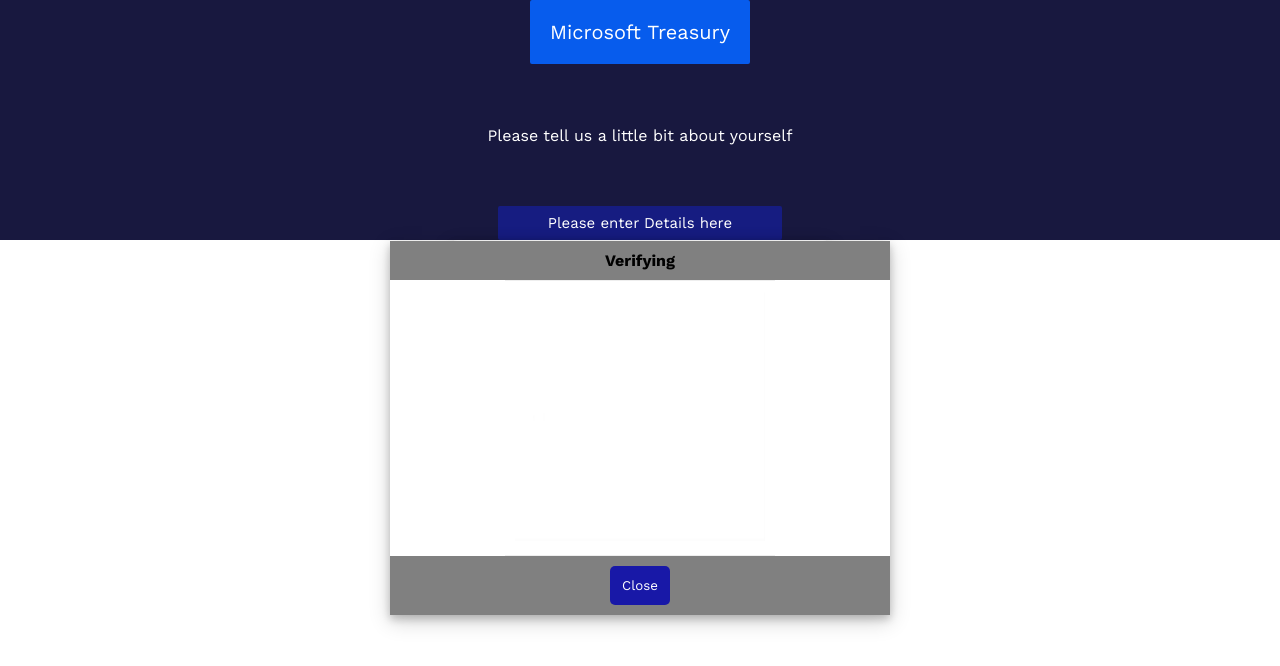
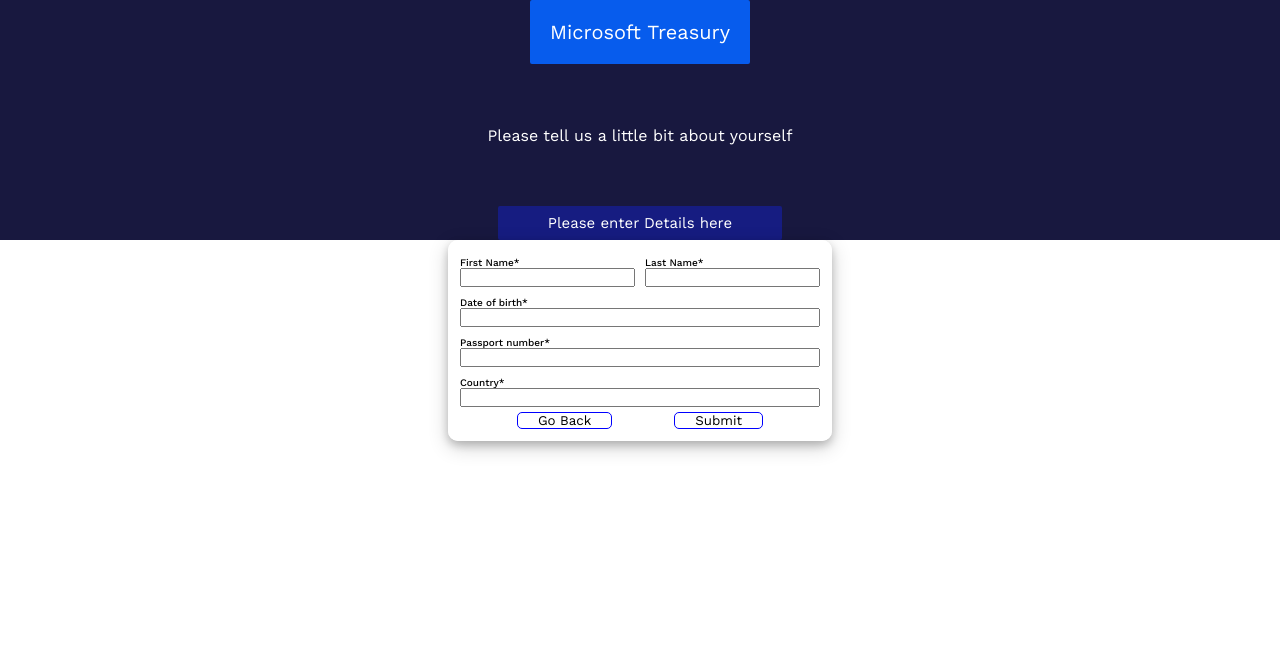
Before and after one commit to sisodev/msft-wallet, a Next.js app: page /issuer in a window 1280 px wide. Shown: the top 666 px of the page. Built offline with nearby package versions, Linux system fonts and the light colour scheme.

Commit message:
issuance response polling test 1

```diff
--- a/components/IssuerForm.jsx
+++ b/components/IssuerForm.jsx
@@ -10,7 +10,7 @@ export default function IssuerForm() {
 
     const [claims, setClaims] = useState(null)
     const [issuanceResponse, setIssuanceResponse] = useState(null)
-    const [show,setShow] = useState(true)
+    const [show,setShow] = useState(false)
     const [modalMessage, setModalMessage] = useState("Verifying")
 
     const changeHandler = (e) => {
@@ -24,7 +24,7 @@ export default function IssuerForm() {
     const modalCloseHandler = () => {
         // setShow(false)
         //console.log(JSON.stringify(issuanceResponse))
-        const issuanceResponse = {"requestId":"13b8891f-3811-4d3e-8d78-7ccc9f340209","url":"openid-vc://?request_uri=https://beta.did.msidentity.com/v1.0/tenants/fe83c546-e3ca-4d22-9fbf-10cb709424b1/verifiableCredentials/issuanceRequests/13b8891f-3811-4d3e-8d78-7ccc9f340209","expiry":1669264671,"pin":"1655"}
+        //const issuanceResponse = {"requestId":"13b8891f-3811-4d3e-8d78-7ccc9f340209","url":"openid-vc://?request_uri=https://beta.did.msidentity.com/v1.0/tenants/fe83c546-e3ca-4d22-9fbf-10cb709424b1/verifiableCredentials/issuanceRequests/13b8891f-3811-4d3e-8d78-7ccc9f340209","expiry":1669264671,"pin":"1655"}
         console.log("navigating...")
         router.push({
             pathname: '/issuance/save',
```
